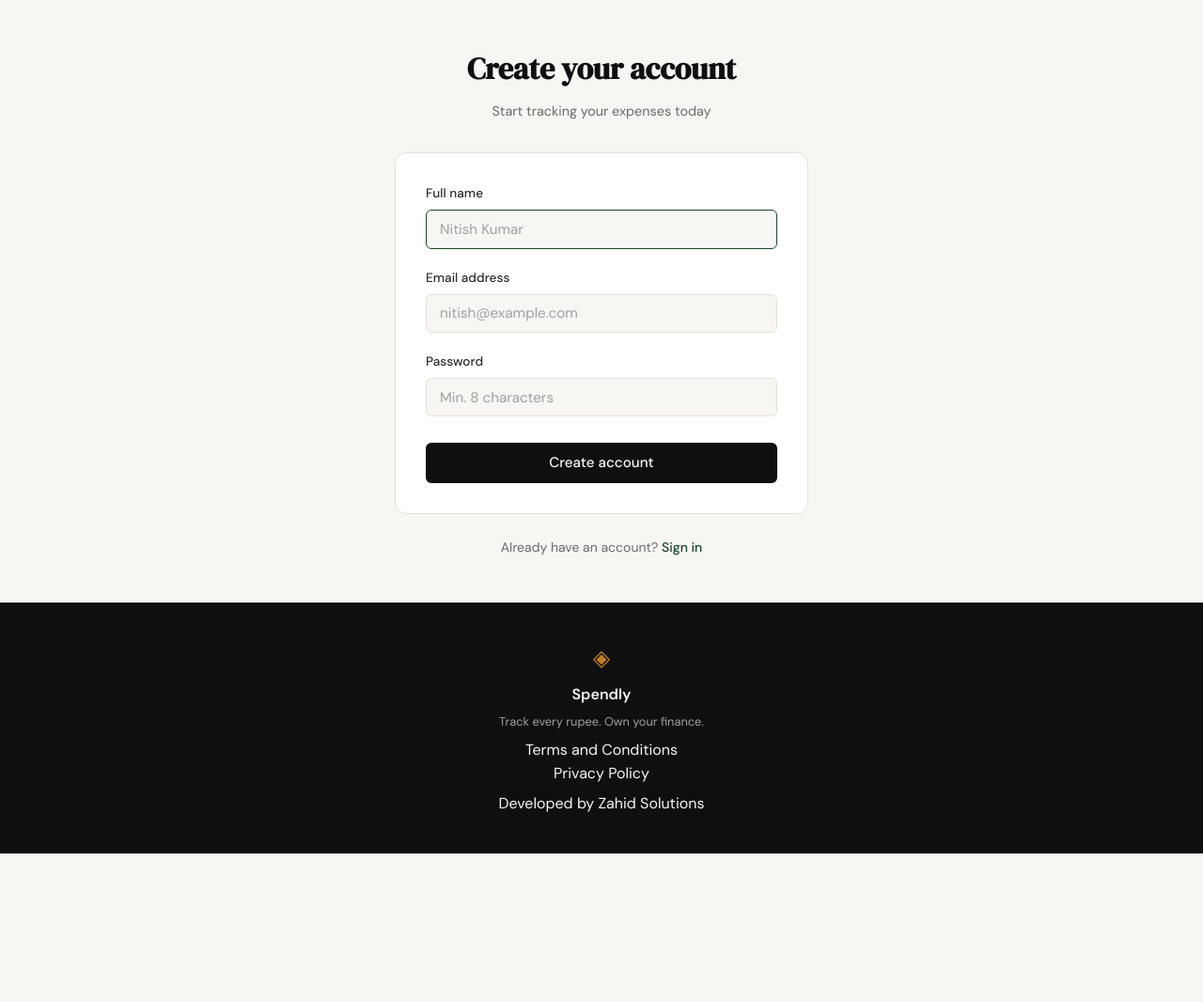
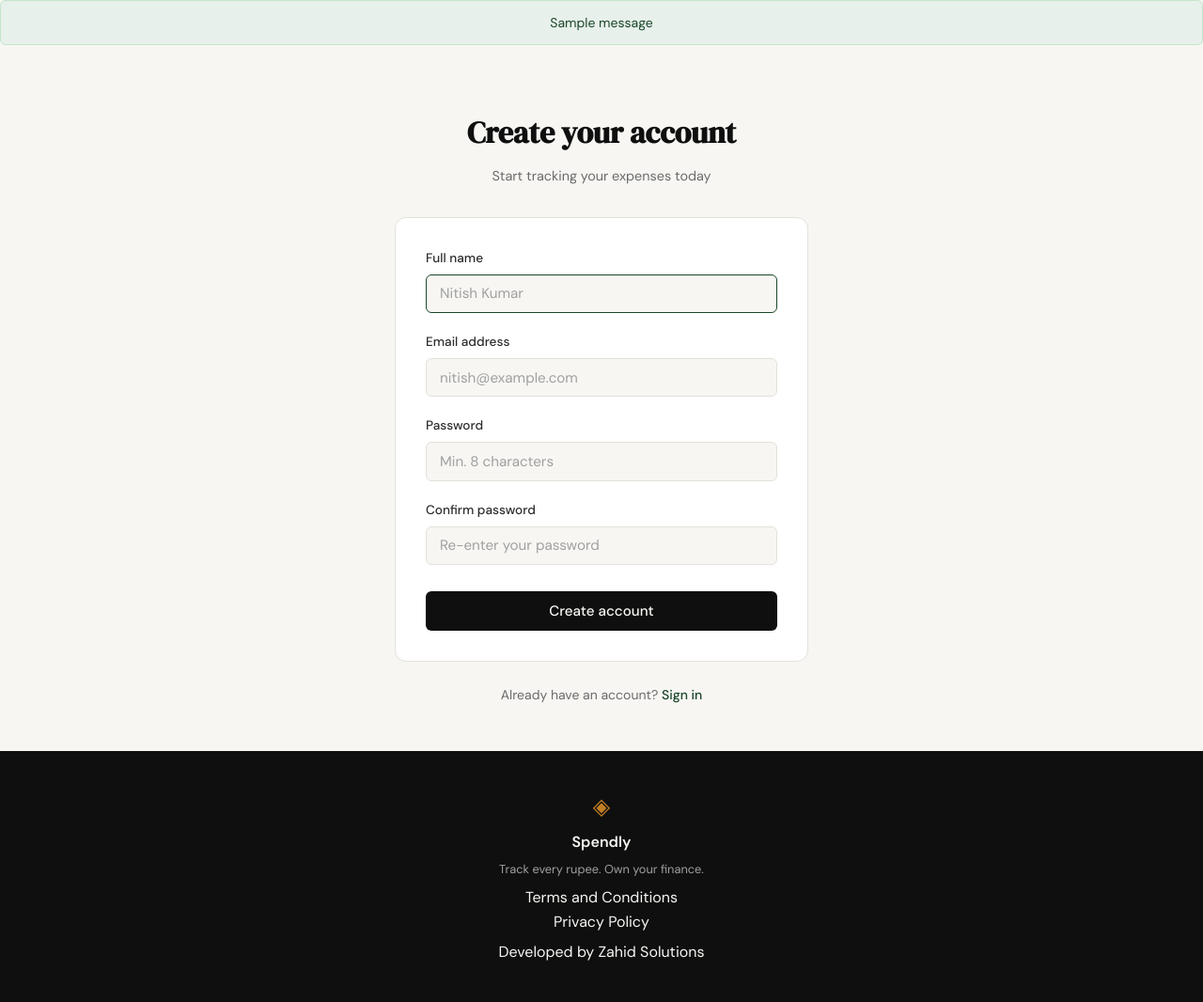
Before and after one commit to MuhammadShahidRasool/spendly-copy, a Flask app: page /register in a window 1280 px wide. Shown: the part 61-1127 px from the top of the page at 94% size. Before the commit the page ends 969 px from the top, so only its background shows below. Run offline with Flask 3, Linux system fonts and the light colour scheme; one stand-in notice (Sample message) is shown.

Commit message:
add login functionallity

```diff
--- a/app.py
+++ b/app.py
@@ -1,8 +1,13 @@
-from flask import Flask, render_template
+import sqlite3
 
-from database.db import get_db, init_db, seed_db
+from flask import Flask, render_template, request, redirect, url_for, session, flash
+from werkzeug.security import check_password_hash
+import os
+
+from database.db import get_db, init_db, seed_db, create_user
 
 app = Flask(__name__)
+app.secret_key = os.urandom(24).hex()
 
 with app.app_context():
     init_db()
@@ -18,13 +23,75 @@ def landing():
     return render_template("landing.html")
 
 
-@app.route("/register")
+@app.route("/register", methods=["GET", "POST"])
 def register():
+    if session.get("user_id"):
+        return redirect(url_for("landing"))
+
+    if request.method == "POST":
+        name = request.form.get("name", "").strip()
+        email = request.form.get("email", "").strip()
+        password = request.form.get("password", "")
+        confirm_password = request.form.get("confirm_password", "")
+
+        if not name or not email or not password or not confirm_password:
+            return render_template(
+                "register.html", error="All fields are required."
+            )
+
+        if password != confirm_password:
+            return render_template(
+                "register.html", error="Passwords do not match."
+            )
+
+        if len(password) < 8:
+            return render_template(
+                "register.html",
+                error="Password must be at least 8 characters.",
+            )
+
+        try:
+            create_user(name, email, password)
+            flash("Account created successfully! Please sign in.", "success")
+            return redirect(url_for("login"))
+        except sqlite3.IntegrityError:
+            return render_template(
+                "register.html",
+                error="An account with this email already exists.",
+            )
+
     return render_template("register.html")
 
 
-@app.route("/login")
+@app.route("/login", methods=["GET", "POST"])
 def login():
+    if session.get("user_id"):
+        return redirect(url_for("landing"))
+
+    if request.method == "POST":
+        email = request.form.get("email", "").strip()
+        password = request.form.get("password", "")
+
+        if not email or not password:
+            return render_template("login.html", error="Please fill in all fields.")
+
+        db = get_db()
+        user = db.execute(
+            "SELECT * FROM users WHERE email = ?", (email,)
+        ).fetchone()
+        db.close()
+
+        if user is None or not check_password_hash(user["password_hash"], password):
+            return render_template(
+                "login.html", error="Invalid email or password."
+            )
+
+        session["user_id"] = user["id"]
+        session["user_name"] = user["name"]
+        flash("Welcome back, {}!".format(user["name"]))
+
+        return redirect(url_for("landing"))
+
     return render_template("login.html")
 
 
@@ -44,7 +111,9 @@ def privacy():
 
 @app.route("/logout")
 def logout():
-    return "Logout — coming in Step 3"
+    session.clear()
+    flash("You have been signed out.")
+    return redirect(url_for("landing"))
 
 
 @app.route("/profile")
--- a/static/css/style.css
+++ b/static/css/style.css
@@ -112,6 +112,12 @@ a { color: inherit; text-decoration: none; }
 }
 
 .nav-cta:hover { background: var(--accent) !important; }
+
+.nav-user {
+    font-size: 0.9rem;
+    font-weight: 500;
+    color: var(--ink-soft);
+}
 
 /* ------------------------------------------------------------------ */
 /* Main                                                                */
@@ -455,6 +461,17 @@ a { color: inherit; text-decoration: none; }
     margin-bottom: 1.5rem;
 }
 
+.flash-success {
+    background: var(--accent-light);
+    color: var(--accent);
+    border: 1px solid #c3e6cb;
+    border-radius: var(--radius-sm);
+    padding: 0.75rem 1rem;
+    font-size: 0.875rem;
+    margin-bottom: 1.25rem;
+    text-align: center;
+}
+
 .auth-error {
     background: var(--danger-light);
     color: var(--danger);
--- a/templates/base.html
+++ b/templates/base.html
@@ -19,13 +19,25 @@
                 <span class="brand-name">Spendly</span>
             </a>
             <div class="nav-links">
-                <a href="{{ url_for('login') }}">Sign in</a>
-                <a href="{{ url_for('register') }}" class="nav-cta">Get started</a>
+                {% if session.user_id %}
+                    <span class="nav-user">{{ session.user_name }}</span>
+                    <a href="{{ url_for('logout') }}">Sign out</a>
+                {% else %}
+                    <a href="{{ url_for('login') }}">Sign in</a>
+                    <a href="{{ url_for('register') }}" class="nav-cta">Get started</a>
+                {% endif %}
             </div>
         </div>
     </nav>
 
     <main class="main-content">
+        {% with messages = get_flashed_messages(with_categories=true) %}
+            {% if messages %}
+                {% for category, message in messages %}
+                    <div class="flash-{{ category }}">{{ message }}</div>
+                {% endfor %}
+            {% endif %}
+        {% endwith %}
         {% block content %}{% endblock %}
     </main>
 
--- a/templates/register.html
+++ b/templates/register.html
@@ -17,7 +17,7 @@
             <div class="auth-error">{{ error }}</div>
             {% endif %}
 
-            <form method="POST" action="/register">
+            <form method="POST" action="{{ url_for('register') }}">
                 <div class="form-group">
                     <label for="name">Full name</label>
                     <input type="text" id="name" name="name"
@@ -36,6 +36,12 @@
                            class="form-input" placeholder="Min. 8 characters"
                            required>
                 </div>
+                <div class="form-group">
+                    <label for="confirm_password">Confirm password</label>
+                    <input type="password" id="confirm_password" name="confirm_password"
+                           class="form-input" placeholder="Re-enter your password"
+                           required>
+                </div>
                 <button type="submit" class="btn-submit">Create account</button>
             </form>
         </div>
```
Also changed, not shown: database/db.py (+18 -0 lines), .claude/specs/02-registration.md (added), .claude/specs/03-login-and-logout.md (added), spendly.db.
